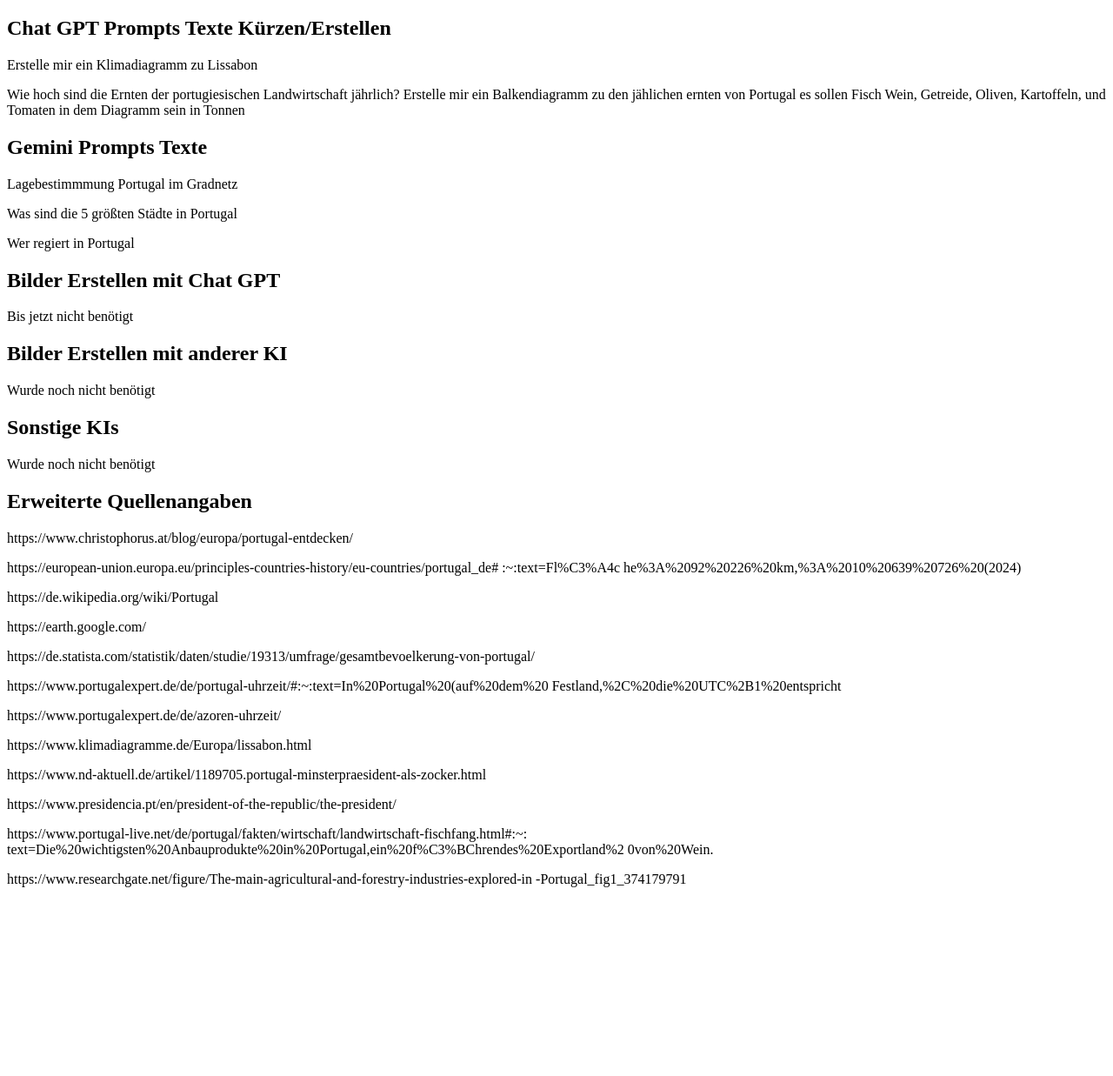
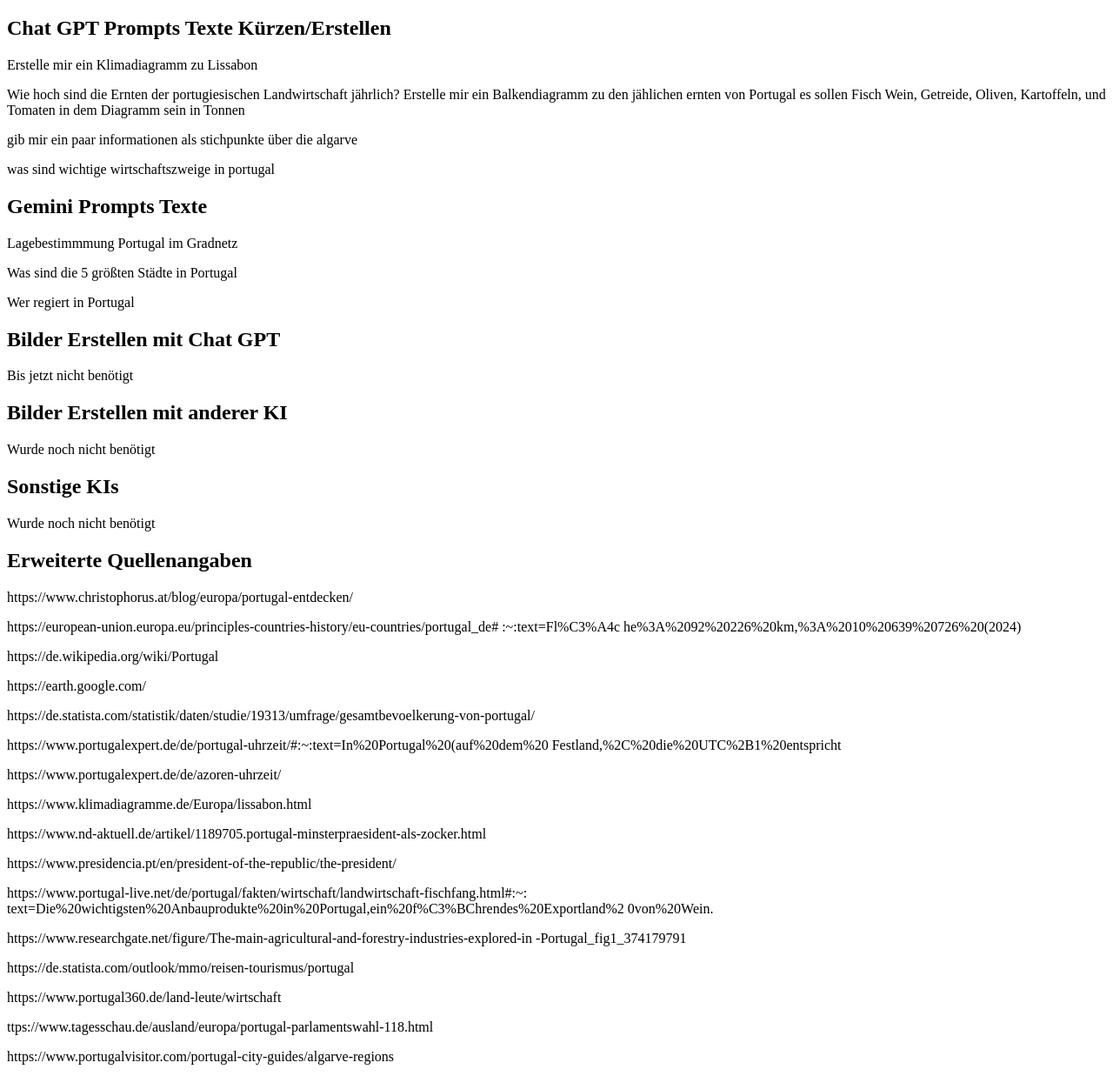
Before and after one commit to Fynnsp/ekref-portugal8j2hj-, a plain HTML site: page index.html in a window 1280 px wide. Shown: the part 61-1298 px from the top of the page at 87% size. Before the commit the page ends 1097 px from the top, so only its background shows below. Drawn offline with Linux system fonts and the light colour scheme.

Commit message:
Update index.html

```diff
--- a/index.html
+++ b/index.html
@@ -12,6 +12,9 @@
     <p>Wie hoch sind die Ernten der portugiesischen Landwirtschaft jährlich?
 Erstelle mir ein Balkendiagramm zu den jählichen ernten von Portugal es sollen Fisch
         Wein, Getreide, Oliven, Kartoffeln, und Tomaten in dem Diagramm sein in Tonnen</p>
+    <p>gib mir ein paar informationen als stichpunkte über die algarve</p>
+    <p>was sind wichtige wirtschaftszweige in portugal</p>
+
 
     <h2>Gemini Prompts Texte</h2>
     <p>Lagebestimmmung Portugal im Gradnetz</p>
@@ -46,6 +49,10 @@ Erstelle mir ein Balkendiagramm zu den jählichen ernten von Portugal es sollen
         0von%20Wein.</p>
     <p>https://www.researchgate.net/figure/The-main-agricultural-and-forestry-industries-explored-in
         -Portugal_fig1_374179791</p>
+    <p>https://de.statista.com/outlook/mmo/reisen-tourismus/portugal</p>
+    <p>https://www.portugal360.de/land-leute/wirtschaft</p>
+    <p>ttps://www.tagesschau.de/ausland/europa/portugal-parlamentswahl-118.html</p>
+    <p>https://www.portugalvisitor.com/portugal-city-guides/algarve-regions</p>
 
 </body>
 </html>
```
